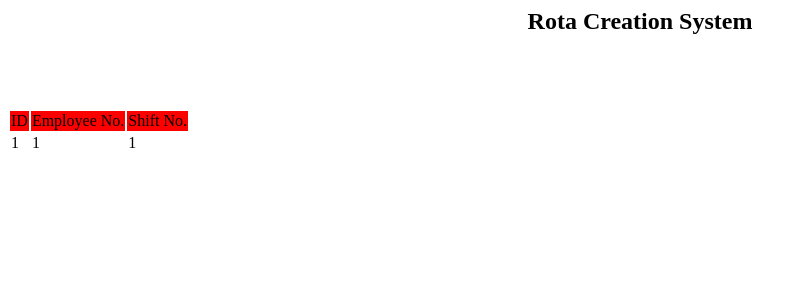
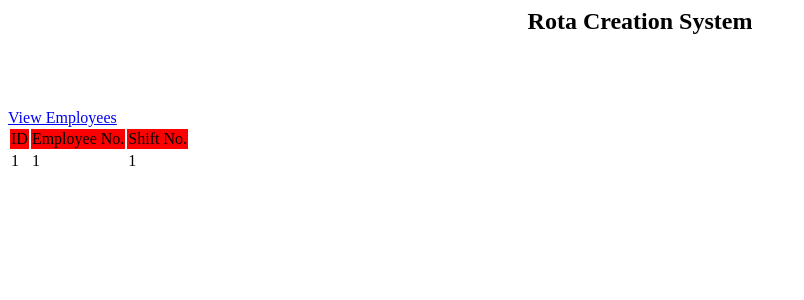
Before and after one commit to aidybobs/Fundamentals_Project, a Flask app: page / in a window 1280 px wide. Shown: the top 300 px of the page, without its empty margins (0-804 px from the left). Run offline with Flask 2, Linux system fonts and the light colour scheme; tables that the repository leaves empty hold one stand-in row (values such as "Sample post").

Commit message:
Created button to display employee table

```diff
--- a/app.py
+++ b/app.py
@@ -47,5 +47,10 @@ def homepage():
     return render_template("homepage.html", records=rotas)
 
 
+@app.route("/employees")
+def employees():
+    employee = Employees.query.all()
+    return render_template("employees.html", records = employee)
+
 if __name__ == "__main__":
     app.run(debug=True, host='0.0.0.0')
--- a/templates/homepage.html
+++ b/templates/homepage.html
@@ -3,6 +3,7 @@
 <br>
 <br>
 <br>
+<a href="http://localhost:5000/employees"> View Employees</a>
 <table>
     <tr bgcolor="Red">
         <td>ID</td>
```
Also changed, not shown: templates/employees.html (+24 -1 lines).
